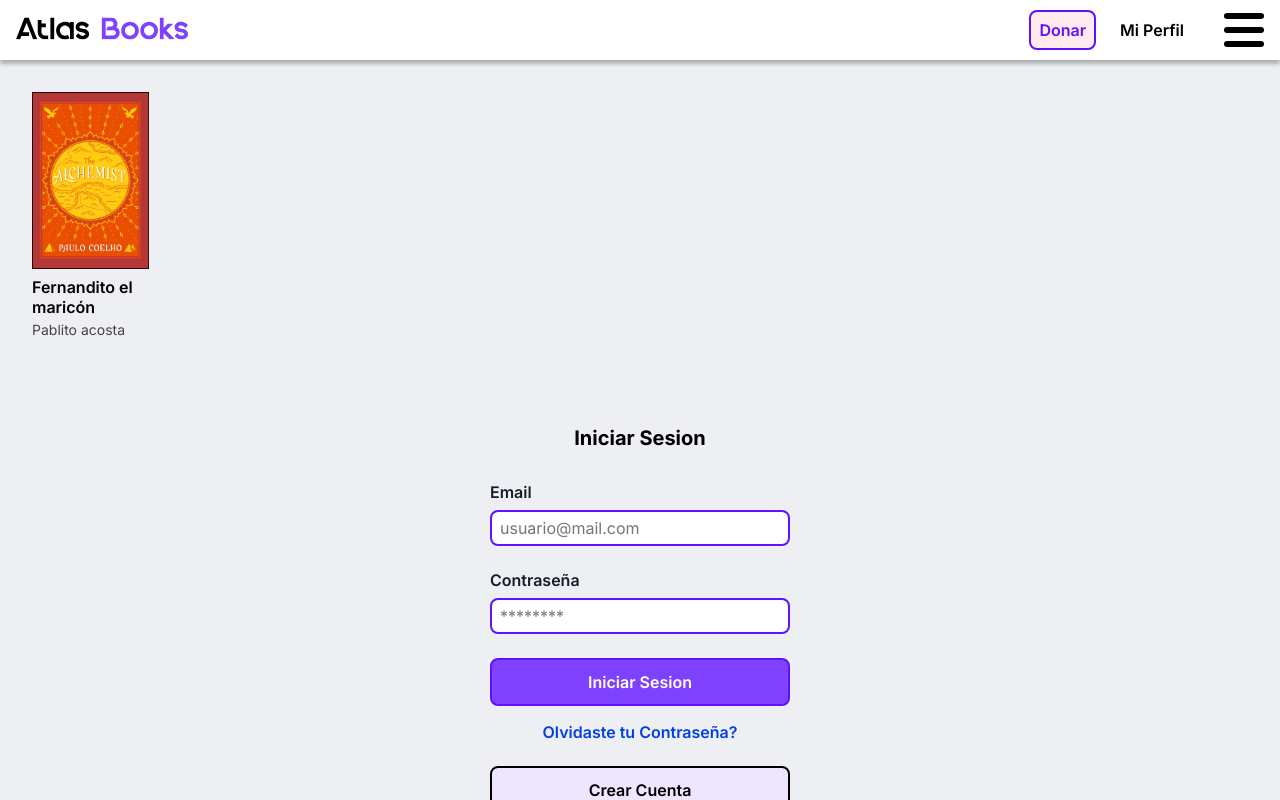
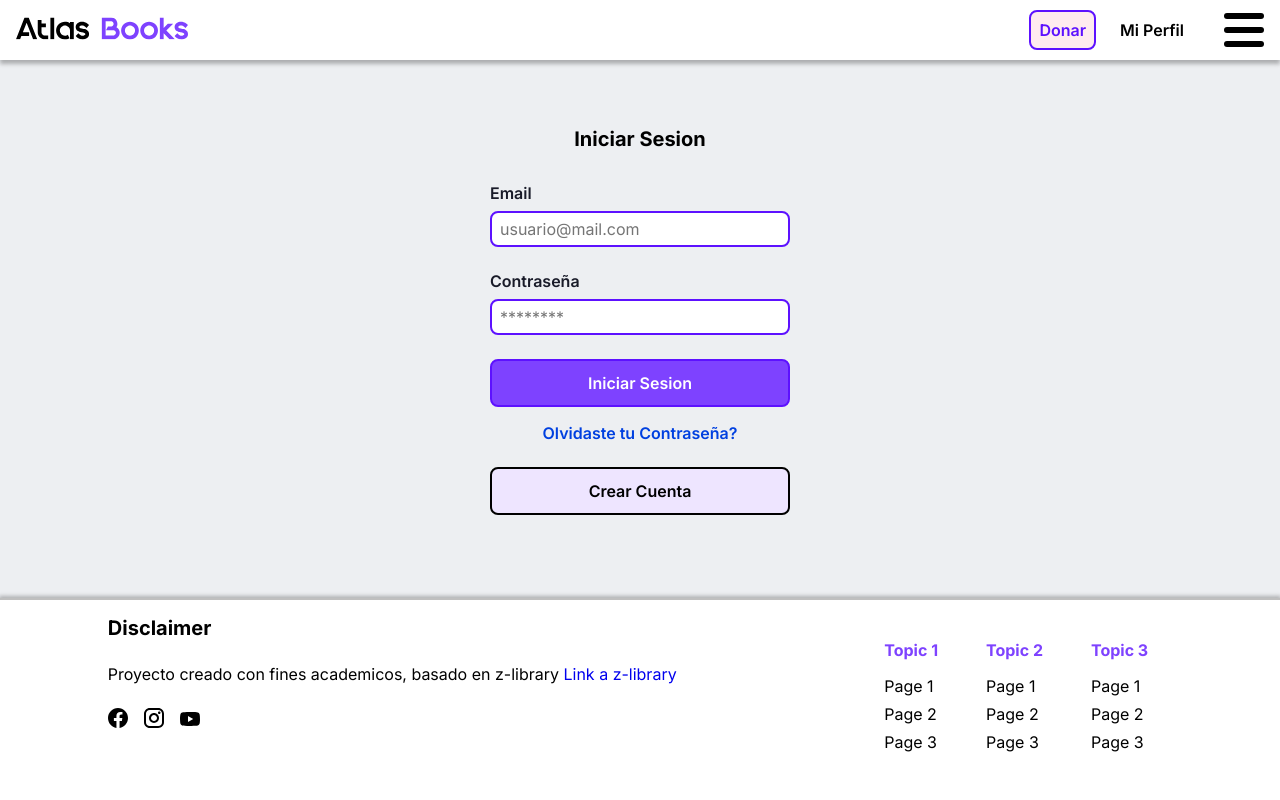
Before and after one commit to jfmonsa/AtlasBooks-front, a React (Vite) app: page / in a window 1280 px wide. Shown: the top 800 px of the page. Built offline with nearby package versions, Linux system fonts and the light colour scheme.

Commit message:
minor fix

```diff
--- a/src/App.jsx
+++ b/src/App.jsx
@@ -10,19 +10,11 @@ import BookInformation from "./pages/bookInformation/BookInformation.jsx";
 import MyAccount from "./pages/myaccount/MyAccount.jsx";
 import ChangeUserDetails from "./pages/account/ChangeUserDetails.jsx";
 import UserPassConf from "./pages/account/UserPassConf.jsx";
-import Book from "./components/book/Book.jsx";
-
-import Img from "./assets/img/image1.png";
 
 const App = () => {
   return (
     <>
       <Header />
-      <Book
-        img={Img}
-        autor="Pablito acosta"
-        title="Fernandito el maricón"
-      ></Book>
       <main>
         <Routes>
           {/* <Route path="/" element={<Home />} /> */}
```
